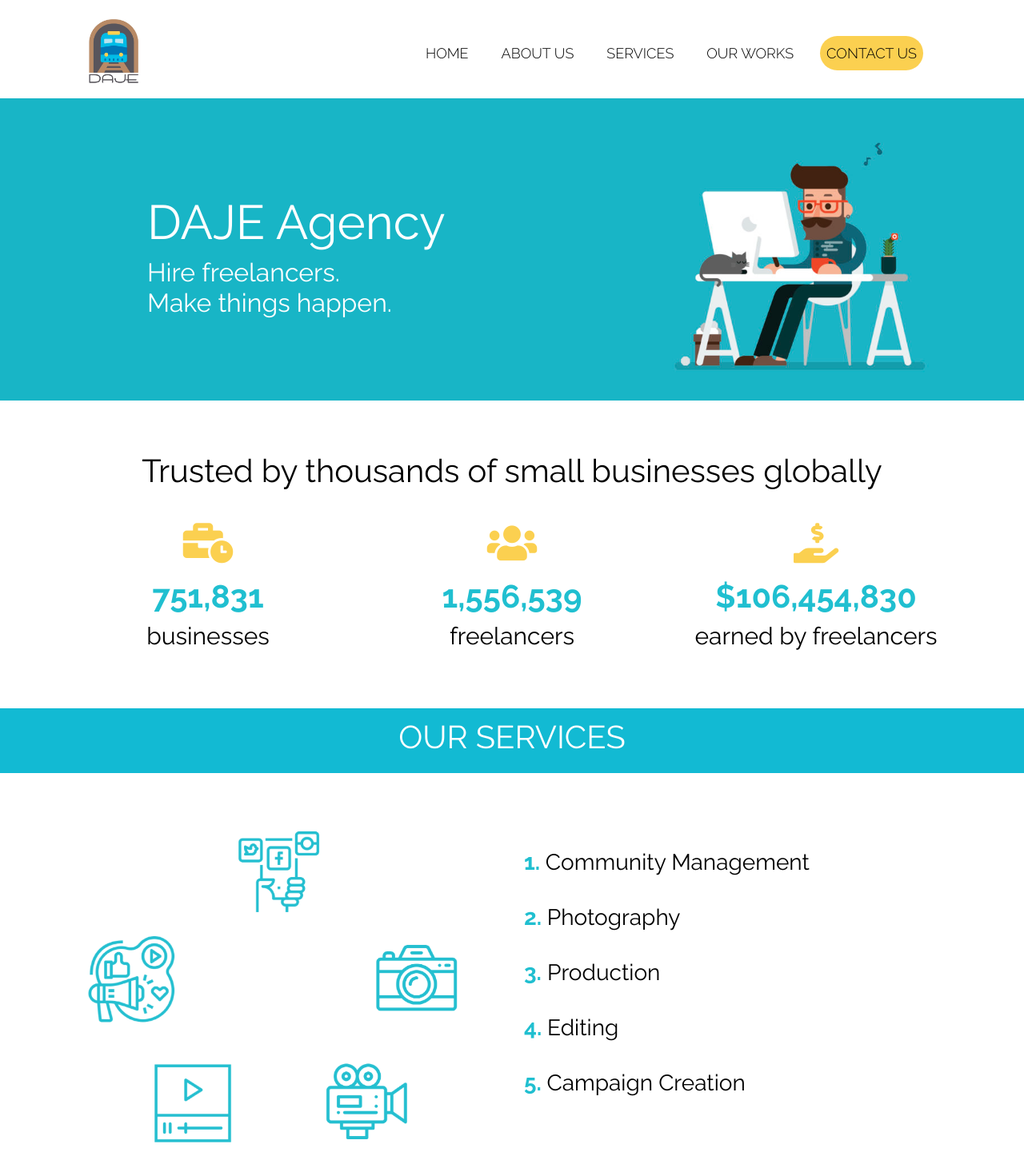
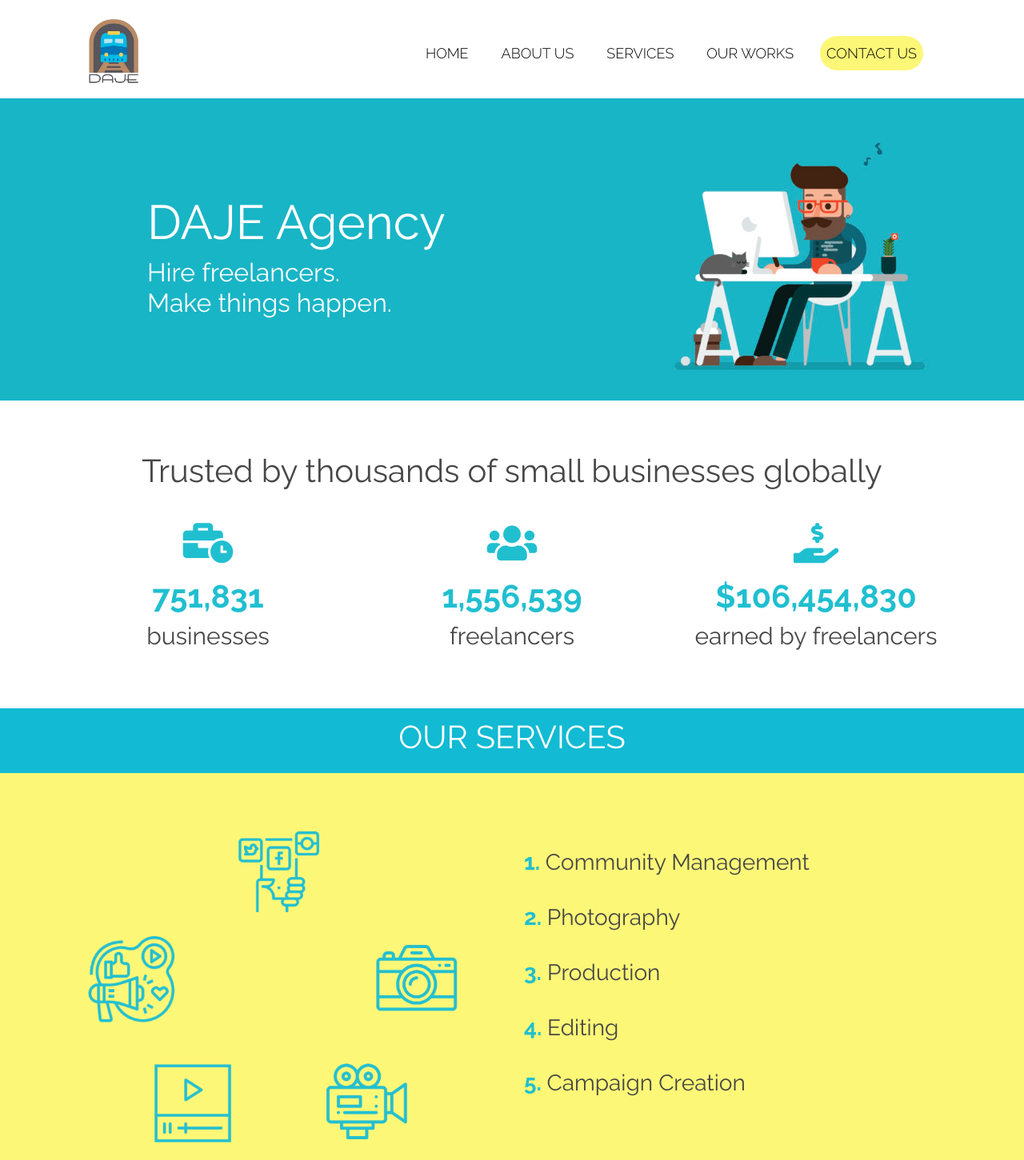
Before and after one commit to annaramos07/dajeagency, a plain HTML site: page index.html in a window 1280 px wide. Shown: the top 1451 px of the page at 80% size. Drawn offline with Linux system fonts and the light colour scheme.

Commit message:
Add files via upload

```diff
--- a/css/style.css
+++ b/css/style.css
@@ -1,8 +1,8 @@
 @import url('https://fonts.googleapis.com/css?family=Raleway:300,400,600,700');
 
 body{
-	color: #000;
-	background-color: #fff;
+	color: #474747;
+	background-color: #FCF777;
 	font-family: Raleway !important;
 }
 
@@ -50,11 +50,11 @@ body{
 }
 
 .btn-app{
-	background-color: #FBD050;
+	background-color: #FCF777;
 	color: #000 !important;
 	border-radius: 100px;
 	font-weight:100;
-	border-color: #FBD050;
+	border-color: #FCF777;
 
 
 }
@@ -62,8 +62,8 @@ body{
 #services{
 	padding-top: 10%;
 	postion: relative;
-	background-color: #fff;
-	color: #000;
+	background-color: #FCF777;
+	color: #474747;
 
 
 }
@@ -195,6 +195,7 @@ footer .fab{
 
 #trusted{
 	padding: 5% 0;
+	background: #FFFFFF;
 }
 
 #trusted h1{
@@ -218,7 +219,7 @@ footer .fab{
 }
 
 #trusted i{
-	color:#FBD050;
+	color:#20BFD0;
 	font-size: 50px;
 	padding-bottom: 5%;
 
```
